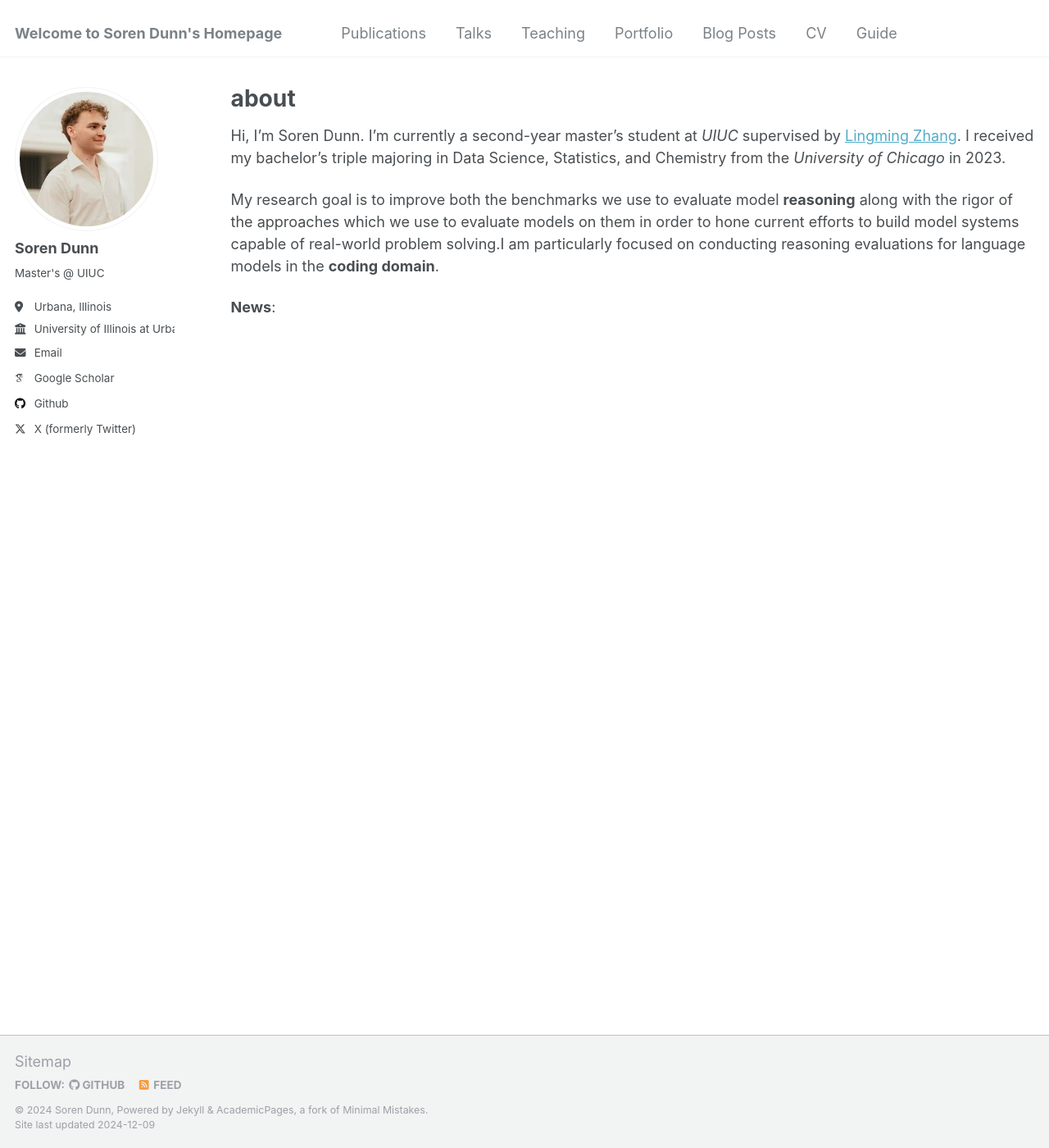
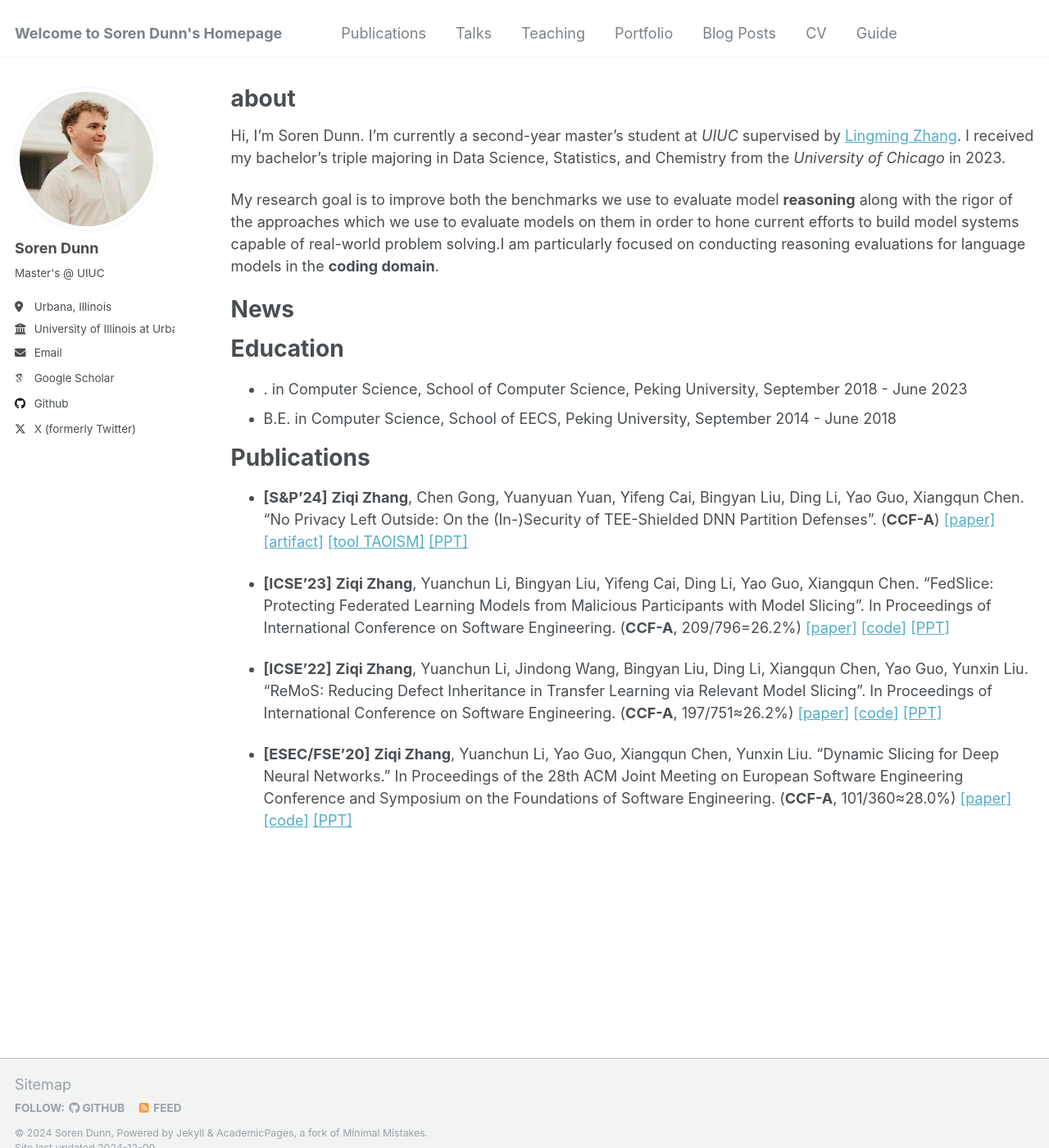
Before and after one commit to sorendunn/sorendunn.github.io, a Jekyll site: the page built from _pages/about.md, in a window 1280 px wide and 1400 px high. Shown: the whole window at 82% size. Built offline with Jekyll 4.4.1, drawn with Linux system fonts in a browser that asks for light colours; some web fonts are replaced.

Commit message:
FIX: various

```diff
--- a/_config.yml
+++ b/_config.yml
@@ -238,16 +238,16 @@ collections:
 # These settings control how pages and collections are included in the site
 defaults:
   # _posts
-  - scope:
-      path: ""
-      type: posts
-    values:
-      layout: single
-      author_profile: true
-      read_time: true
-      comments: true
-      share: true
-      related: true
+  # - scope:
+  #     path: ""
+  #     type: posts
+  #   values:
+  #     layout: single
+  #     author_profile: true
+  #     read_time: true
+  #     comments: true
+  #     share: true
+  #     related: true
   # # _pages
   # - scope:
   #     path: ""
@@ -266,7 +266,7 @@ defaults:
       comments: true
   # _publications
   - scope:
-      path: ""
+      path: "_publications"
       type: publications
     values:
       layout: single
--- a/_pages/about.md
+++ b/_pages/about.md
@@ -1,15 +1,33 @@
 ---
+layout: archive
+title: "about"
 permalink: /
 author_profile: true
-layout: archive
-title: "about"
 redirect_from:
   - /about/
   - /about.html
 ---
 
+{% include base_path %}
+
 Hi, I'm Soren Dunn. I'm currently a second-year master's student at *UIUC* supervised by [Lingming Zhang](https://lingming.cs.illinois.edu/index.html). I received my bachelor's triple majoring in Data Science, Statistics, and Chemistry from the *University of Chicago* in 2023.
 
 My research goal is to improve both the benchmarks we use to evaluate model **reasoning** along with the rigor of the approaches which we use to evaluate models on them in order to hone current efforts to build model systems capable of real-world problem solving.I am particularly focused on conducting reasoning evaluations for language models in the **coding domain**.
 
-**News**:
+News
+=====
+
+Education
+=====
+- . in Computer Science, School of Computer Science, Peking University, September 2018 - June 2023
+- B.E. in Computer Science, School of EECS, Peking University, September 2014 - June 2018
+
+Publications
+=====
+- **[S&P'24]** **Ziqi Zhang**, Chen Gong, Yuanyuan Yuan, Yifeng Cai, Bingyan Liu, Ding Li, Yao Guo, Xiangqun Chen. “No Privacy Left Outside: On the (In-)Security of TEE-Shielded DNN Partition Defenses”. (**CCF-A**) [[paper]](https://www.computer.org/csdl/proceedings-article/sp/2024/313000a052/1RjEarlPFew) [[artifact]](https://github.com/ziqi-zhang/TEESlice-artifact) [[tool TAOISM]](https://github.com/ziqi-zhang/TAOISM) [[PPT]](files/TEESlice-SP-upload.pdf)
+
+- **[ICSE'23]** **Ziqi Zhang**, Yuanchun Li, Bingyan Liu, Yifeng Cai, Ding Li, Yao Guo, Xiangqun Chen. “FedSlice: Protecting Federated Learning Models from Malicious Participants with Model Slicing”. In Proceedings of International Conference on Software Engineering. (**CCF-A**, 209/796=26.2%) [[paper]](https://dl.acm.org/doi/abs/10.1109/ICSE48619.2023.00049) [[code]](https://zenodo.org/records/7536375) [[PPT]](files/ICSE23-FedSlice-upload.pdf)
+
+- **[ICSE'22]** **Ziqi Zhang**, Yuanchun Li, Jindong Wang, Bingyan Liu, Ding Li, Xiangqun Chen, Yao Guo, Yunxin Liu. “ReMoS: Reducing Defect Inheritance in Transfer Learning via Relevant Model Slicing”. In Proceedings of International Conference on Software Engineering. (**CCF-A**, 197/751≈26.2%) [[paper]](https://ieeexplore.ieee.org/document/9793881/) [[code]](https://github.com/PKU-ASAL/ReMoS_artifact) [[PPT]](files/ICSE22-ReMoS-upload.pdf)
+
+- **[ESEC/FSE'20]** **Ziqi Zhang**, Yuanchun Li, Yao Guo, Xiangqun Chen, Yunxin Liu. “Dynamic Slicing for Deep Neural Networks.” In Proceedings of the 28th ACM Joint Meeting on European Software Engineering Conference and Symposium on the Foundations of Software Engineering. (**CCF-A**, 101/360≈28.0%) [[paper]](https://dl.acm.org/doi/10.1145/3368089.3409676) [[code]](https://dl.acm.org/do/10.5281/zenodo.3901405/full/) [[PPT]](files/FES20-NNSlicer-upload.pdf)
```
